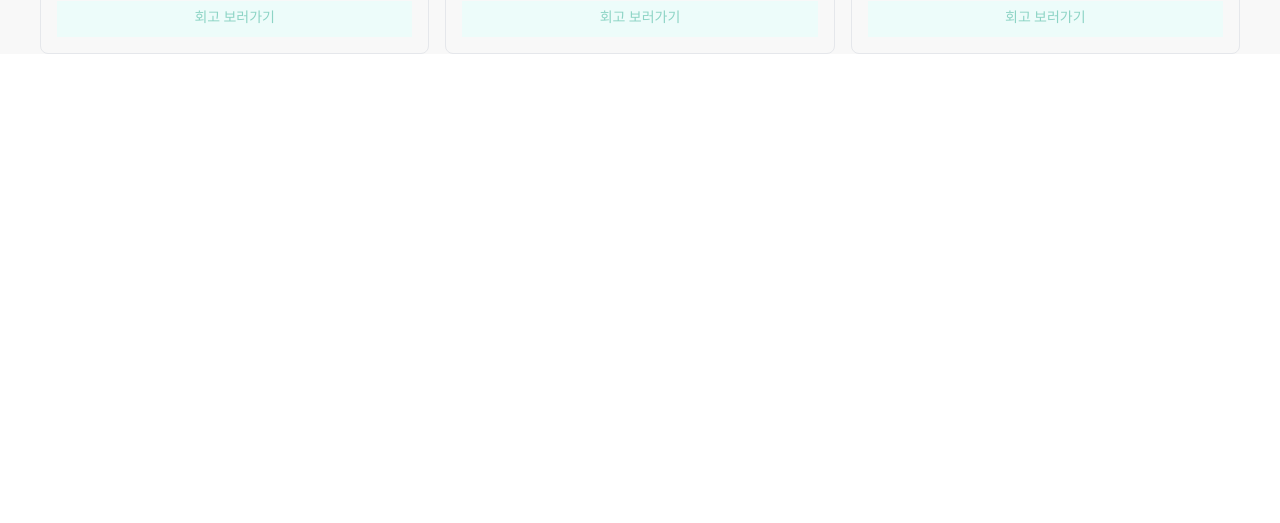
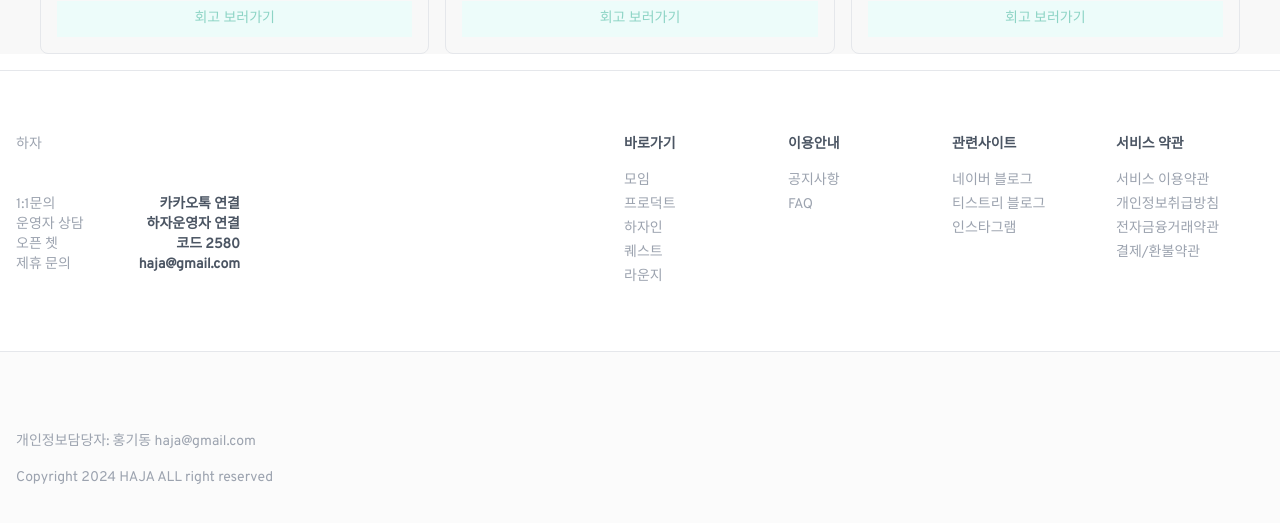
Before and after one commit to mandoong/HAJA-react, a React (Create React App) app: page / in a window 1280 px wide. Shown: the part 821-1344 px from the top of the page. Before the commit the page ends 875 px from the top, so only its background shows below. Built offline with nearby package versions, Linux system fonts and the light colour scheme.

Commit message:
✨feat: add footer in layout

```diff
--- /dev/null
+++ b/src/layouts/Footer.jsx
@@ -0,0 +1,147 @@
+export default function LayoutFooter() {
+  return (
+    <>
+      <div className="flex w-full justify-between gap-20 text-sm px-4 py-16 border-y-[1px]  mt-4 text-gray-400">
+        <div className="w-56">
+          <div className="mb-10">하자</div>
+          <div>
+            <div className="flex justify-between w-full">
+              <div>1:1문의</div>
+              <button type="button" className="font-semibold text-gray-600">
+                카카오톡 연결
+              </button>
+            </div>
+            <div className="flex justify-between w-full">
+              <div>운영자 상담</div>
+              <button type="button" className="font-semibold text-gray-600">
+                하자운영자 연결
+              </button>
+            </div>
+            <div className="flex justify-between w-full">
+              <div>오픈 쳇</div>
+              <button type="button" className="font-semibold text-gray-600">
+                코드 2580
+              </button>
+            </div>
+            <div className="flex justify-between w-full">
+              <div>제휴 문의</div>
+              <button type="button" className="font-semibold text-gray-600">
+                haja@gmail.com
+              </button>
+            </div>
+          </div>
+        </div>
+        <div className="w-[640px] flex gap-4">
+          <div className="flex-1 flex flex-col gap-4">
+            <div className="font-bold text-gray-600">바로가기</div>
+            <div className="flex flex-col gap-1">
+              <button
+                type="button"
+                className="hover:text-gray-700 hover:font-semibold text-start"
+              >
+                모임
+              </button>
+              <button
+                type="button"
+                className="hover:text-gray-700 hover:font-semibold text-start"
+              >
+                프로덕트
+              </button>
+              <button
+                type="button"
+                className="hover:text-gray-700 hover:font-semibold text-start"
+              >
+                하자인
+              </button>
+              <button
+                type="button"
+                className="hover:text-gray-700 hover:font-semibold text-start"
+              >
+                퀘스트
+              </button>
+              <button
+                type="button"
+                className="hover:text-gray-700 hover:font-semibold text-start"
+              >
+                라운지
+              </button>
+            </div>
+          </div>
+          <div className="flex-1 flex flex-col gap-4">
+            <div className="font-bold text-gray-600">이용안내</div>
+            <div className="flex flex-col gap-1">
+              <button
+                type="button"
+                className="hover:text-gray-700 hover:font-semibold text-start"
+              >
+                공지사항
+              </button>
+              <button
+                type="button"
+                className="hover:text-gray-700 hover:font-semibold text-start"
+              >
+                FAQ
+              </button>
+            </div>
+          </div>
+          <div className="flex-1 flex flex-col gap-4">
+            <div className="font-bold text-gray-600">관련사이트</div>
+            <div className="flex flex-col gap-1">
+              <button
+                type="button"
+                className="hover:text-gray-700 hover:font-semibold text-start"
+              >
+                네이버 블로그
+              </button>
+              <button
+                type="button"
+                className="hover:text-gray-700 hover:font-semibold text-start"
+              >
+                티스트리 블로그
+              </button>
+              <button
+                type="button"
+                className="hover:text-gray-700 hover:font-semibold text-start"
+              >
+                인스타그램
+              </button>
+            </div>
+          </div>
+          <div className="flex-1 flex flex-col gap-4">
+            <div className="font-bold text-gray-600">서비스 약관</div>
+            <div className="flex flex-col gap-1">
+              <button
+                type="button"
+                className="hover:text-gray-700 hover:font-semibold text-start"
+              >
+                서비스 이용약관
+              </button>
+              <button
+                type="button"
+                className="hover:text-gray-700 hover:font-semibold text-start"
+              >
+                개인정보취급방침
+              </button>
+              <button
+                type="button"
+                className="hover:text-gray-700 hover:font-semibold text-start"
+              >
+                전자금융거래약관
+              </button>
+              <button
+                type="button"
+                className="hover:text-gray-700 hover:font-semibold text-start"
+              >
+                결제/환불약관
+              </button>
+            </div>
+          </div>
+        </div>
+      </div>
+      <div className="text-sm py-20 bg-[#fbfbfb] px-4 text-gray-400">
+        <div className="mb-4">개인정보담당자: 홍기동 haja@gmail.com</div>
+        <div>Copyright 2024 HAJA ALL right reserved</div>
+      </div>
+    </>
+  );
+}
--- a/src/layouts/default.js
+++ b/src/layouts/default.js
@@ -1,10 +1,12 @@
 import LayoutHeader from "./Header";
+import LayoutFooter from "./Footer";
 
 export default function LayoutDefault({ children }) {
   return (
     <div className="w-30 bg-bottom">
       <LayoutHeader />
       {children}
+      <LayoutFooter />
     </div>
   );
 }
```
